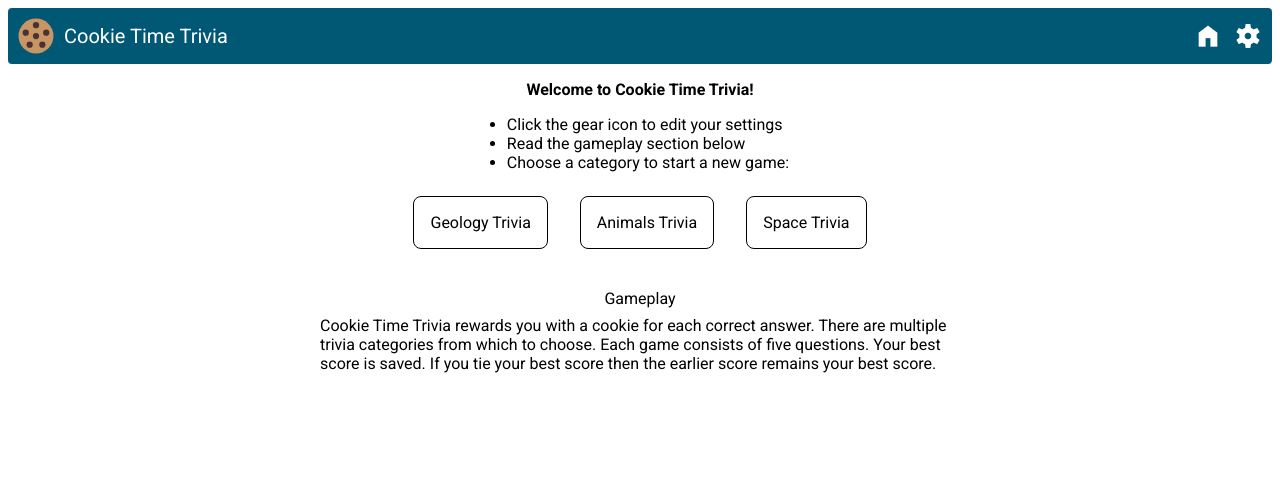
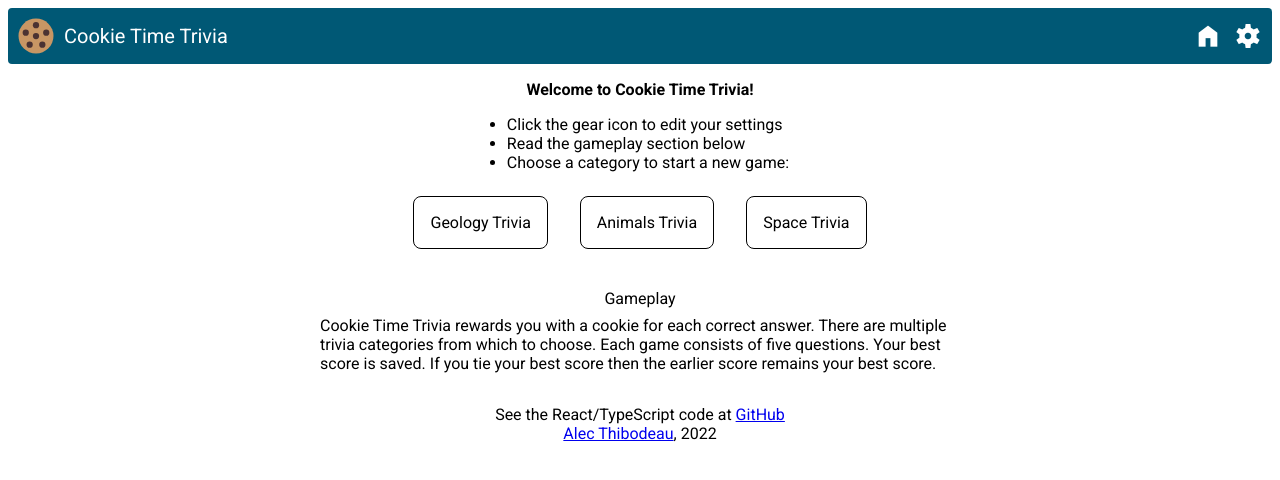
Before and after one commit to alecthibodeau/cookie-time-trivia, a React (Create React App) app: page / in a window 1280 px wide. Shown: the top 480 px of the page. Built offline with nearby package versions, Linux system fonts and the light colour scheme; a web font is replaced by a local one.

Commit message:
Add project information in Home component

```diff
--- a/src/App.tsx
+++ b/src/App.tsx
@@ -16,7 +16,7 @@ import { categoryNames, localStorageKeyBestScore } from './constants/app-constan
 import triviaItems from './constants/trivia-items';
 
 /* Styles */
-import themes from './styles/themes-styles';
+import themesStyles from './styles/themes-styles';
 
 export default function App() {
   const [baseUrl, setBaseUrl] = useState<string>('/');
@@ -44,7 +44,7 @@ export default function App() {
 
   useEffect(() => {
     if (appThemeName) {
-      setAppTheme(themes[appThemeName]);
+      setAppTheme(themesStyles[appThemeName]);
     }
   }, [appThemeName]);
 
--- a/src/components/Header.tsx
+++ b/src/components/Header.tsx
@@ -14,7 +14,7 @@ import { localStorageKeyBestScore, themeNames } from '../constants/app-constants
 /* Styles */
 import appStyles from '../styles/app-styles';
 import headerStyles from '../styles/header-styles';
-import themes from '../styles/themes-styles';
+import themesStyles from '../styles/themes-styles';
 
 function Header(props: HeaderProps) {
   const [isModalVisible, setIsModalVisible] = useState<boolean>(false);
@@ -49,11 +49,11 @@ function Header(props: HeaderProps) {
         name={`choose ${themeName} theme`}
         css={[
           appStyles.buttonPrimary,
-          themes[themeName].buttonPrimary,
+          themesStyles[themeName].buttonPrimary,
           headerStyles.settingsThemeButton,
           {
             textTransform: 'capitalize',
-            '&:hover': {backgroundColor: themes[themeName].colorShade}
+            '&:hover': {backgroundColor: themesStyles[themeName].colorShade}
           }
         ]}
         onClick={() => onClickSetThemeName(themeName)}>
--- a/src/components/Home.tsx
+++ b/src/components/Home.tsx
@@ -58,6 +58,10 @@ function Home() {
           Your best score is saved. If you tie your best score then the earlier score remains your best score.
         </div>
       </div>
+      <div css={[homeStyles.projectInformation, {textAlign: 'center'}]}>
+          See the React/TypeScript code at <a href="https://github.com/alecthibodeau/cookie-time-trivia">GitHub</a><br />
+          <a href="https://alect.me">Alec Thibodeau</a>, 2022
+      </div>
     </div>
   );
 }
--- a/src/styles/home-styles.ts
+++ b/src/styles/home-styles.ts
@@ -38,6 +38,10 @@ const homeStyles = {
 
   gameplayTitle: {
     marginBottom: '.5rem'
+  },
+
+  projectInformation: {
+    margin: '1rem'
   }
 };
 
--- a/src/styles/themes-styles.ts
+++ b/src/styles/themes-styles.ts
@@ -4,7 +4,7 @@ import variables from './_variables';
 /* Interfaces */
 import Themes from '../interfaces/Themes';
 
-const themes: Themes = {
+const themesStyles: Themes = {
 
   placid: {
     appFontFamily: {
@@ -67,4 +67,4 @@ const themes: Themes = {
   }
 }
 
-export default themes;
+export default themesStyles;
```
